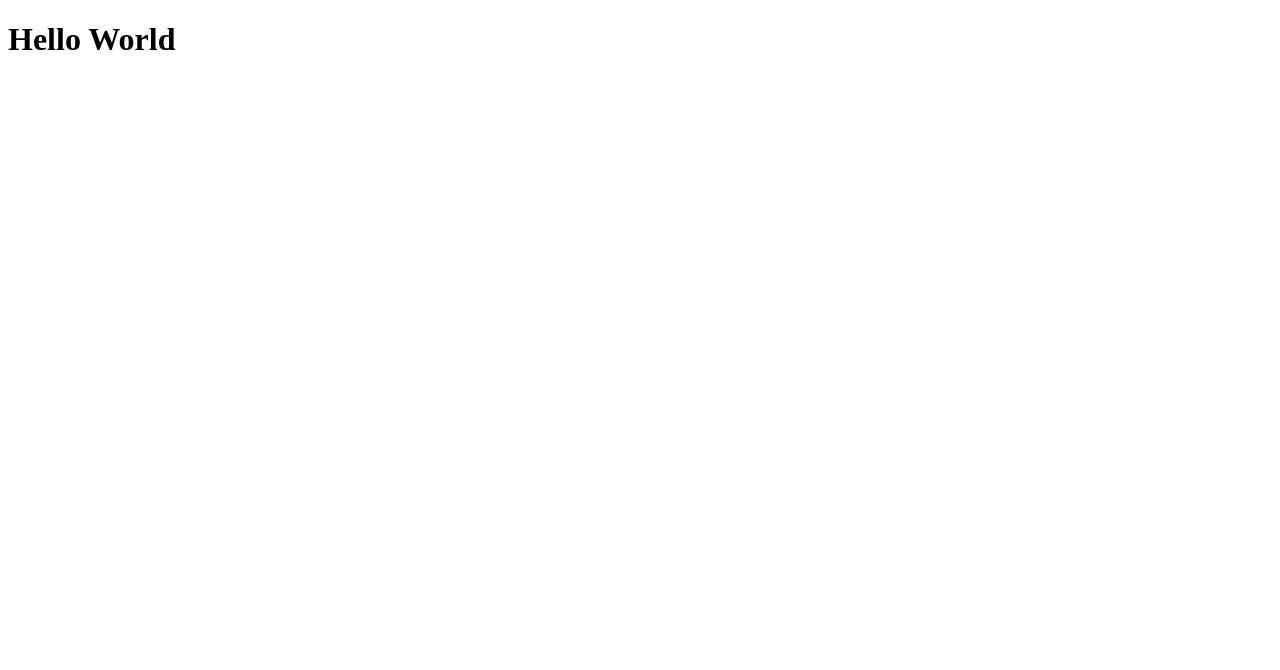
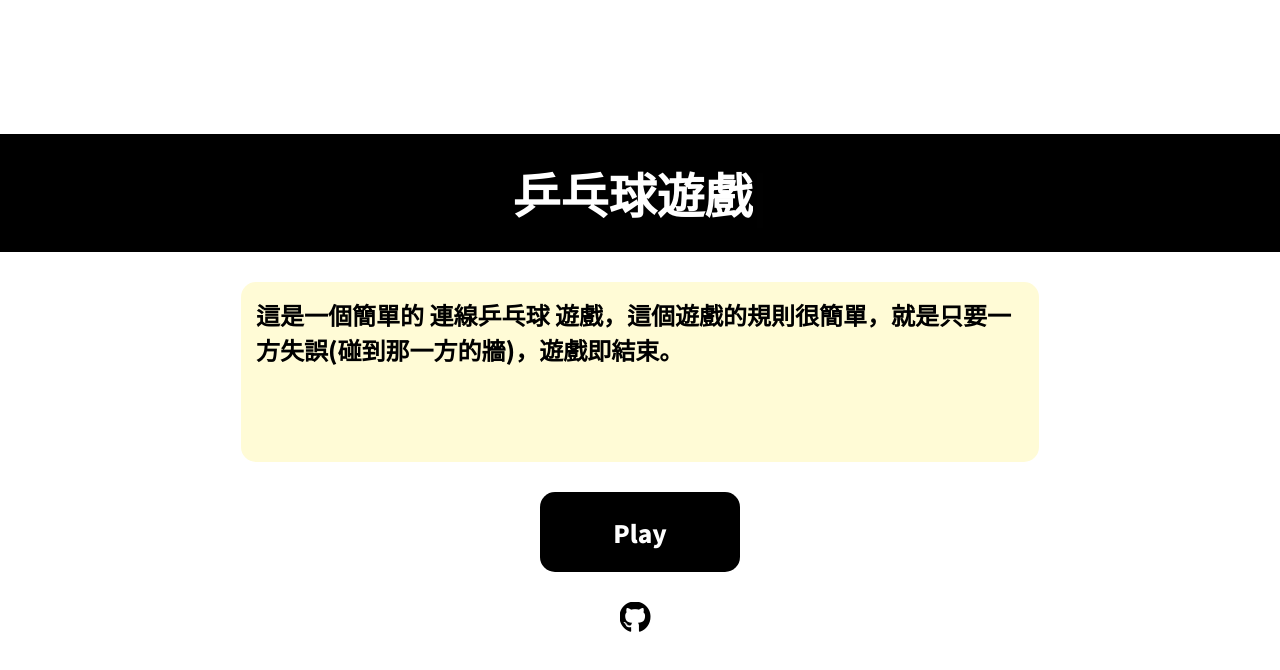
Before and after one commit to 000hen/pingponggame, a website: page index.html in a window 1280 px wide. Drawn offline with nearby package versions, Linux system fonts and the light colour scheme.

Commit message:
主頁面+README

```diff
--- a/index.html
+++ b/index.html
@@ -4,9 +4,102 @@
         <meta charset="UTF-8">
         <meta http-equiv="X-UA-Compatible" content="IE=edge">
         <meta name="viewport" content="width=device-width, initial-scale=1.0">
-        <title>Main Page</title>
+        <script src="https://cdn.jsdelivr.net/npm/typed.js@2.0.12"></script>
+        <link rel="preconnect" href="https://fonts.googleapis.com">
+        <link rel="preconnect" href="https://fonts.gstatic.com" crossorigin>
+        <link href="https://fonts.googleapis.com/css2?family=Noto+Sans+TC:wght@300;400;900&display=swap" rel="stylesheet">
+        <link rel="stylesheet" href="https://pro.fontawesome.com/releases/v5.10.0/css/all.css" integrity="sha384-AYmEC3Yw5cVb3ZcuHtOA93w35dYTsvhLPVnYs9eStHfGJvOvKxVfELGroGkvsg+p" crossorigin="anonymous"/>
+        <title>Ping Pong Game</title>
+        <style>
+            * {
+                padding: 0;
+                margin: 0;
+                overflow: hidden;
+                font-family: 'Noto Sans TC', sans-serif;
+            }
+            body {
+                display: flex;
+                flex-direction: column;
+                justify-content: center;
+                align-items: center;
+                height: 100vh;
+                width: 100vw;
+            }
+            body div {
+                margin-bottom: 30px;
+            }
+            #pingpongTitle {
+                font-size: 3em;
+                font-weight: 900;
+                color: #fff;
+                background-color: #000;
+                padding: 0.5em;
+                width: 100%;
+                display: flex;
+                justify-content: center;
+                align-items: center;
+            }
+            #rule {
+                font-size: 1.5em;
+                font-weight: 900;
+                background-color: rgb(255, 251, 214);
+                border-radius: 15px;
+                width: 60%;
+                height: 150px;
+                padding: 15px;
+            }
+            button {
+                font-size: 1.5em;
+                font-weight: 900;
+                background-color: #000;
+                border-radius: 15px;
+                width: 200px;
+                height: 80px;
+                padding: 5px;
+                color: #fff;
+                border: none;
+                cursor: pointer;
+            }
+            #socialOption {
+                display: flex;
+                justify-content: center;
+                align-items: center;
+                width: 100%;
+                height: 2.1em;
+            }
+            #socialOption a {
+                margin-right: 10px;
+                font-size: 2em;
+            }
+            a {
+                text-decoration: none;
+                color: unset;
+            }
+        </style>
     </head>
     <body>
-        <h1>Hello World</h1>
+        <div id="pingpongTitle">
+            <span id="pingTT"></span>
+        </div>
+        <div id="rule">
+            <p>
+                這是一個簡單的 連線乒乓球 遊戲，這個遊戲的規則很簡單，就是只要一方失誤(碰到那一方的牆)，遊戲即結束。
+            </p>
+        </div>
+        <div id="playButton">
+            <button id="playButton" onclick="location.href = '/multipingpong'">Play</button>
+        </div>
+        <div id="socialOption">
+            <a href="https://github.com/000hen/pingponggame"><i class="fab fa-github"></i></a>
+        </div>
     </body>
+    <script>
+        var typed = new Typed('#pingTT', {
+            strings: ["Ping Pong Game", "乒乓球遊戲"],
+            typeSpeed: 50,
+            backDelay: 2500,
+            backSpeed: 50,
+            loop: true
+        });
+    </script>
 </html>
```
Also changed, not shown: mutipingpong.html (+7 -7 lines), README.md (added).
